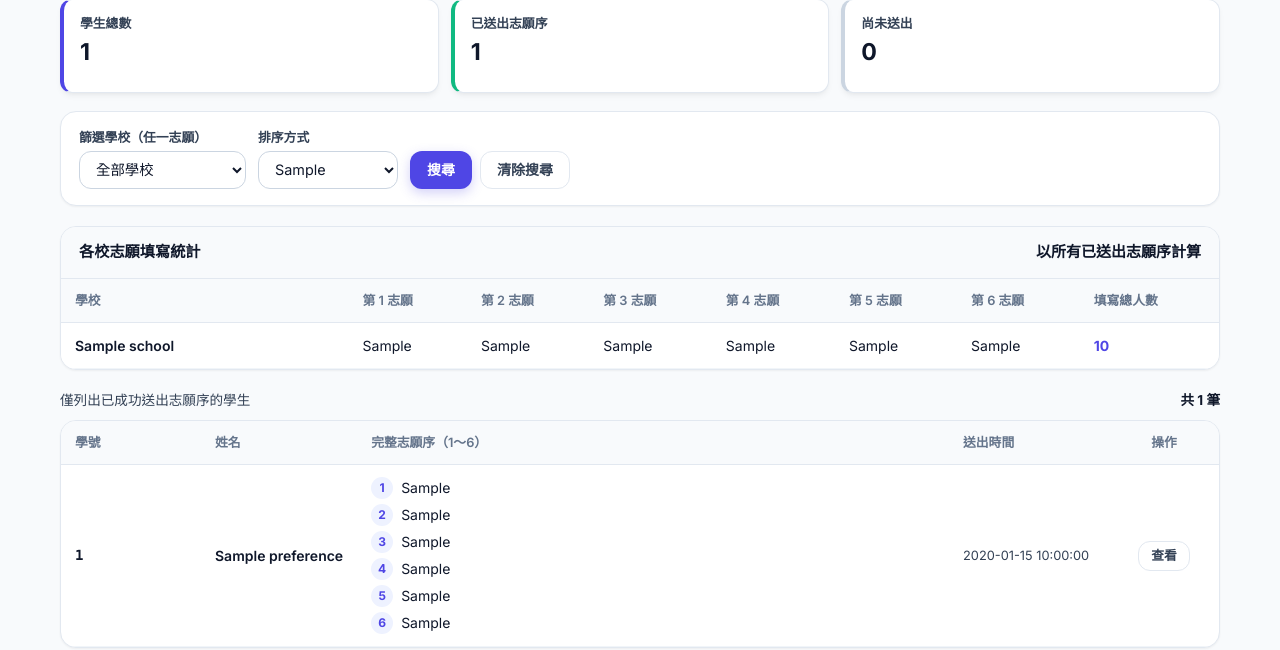
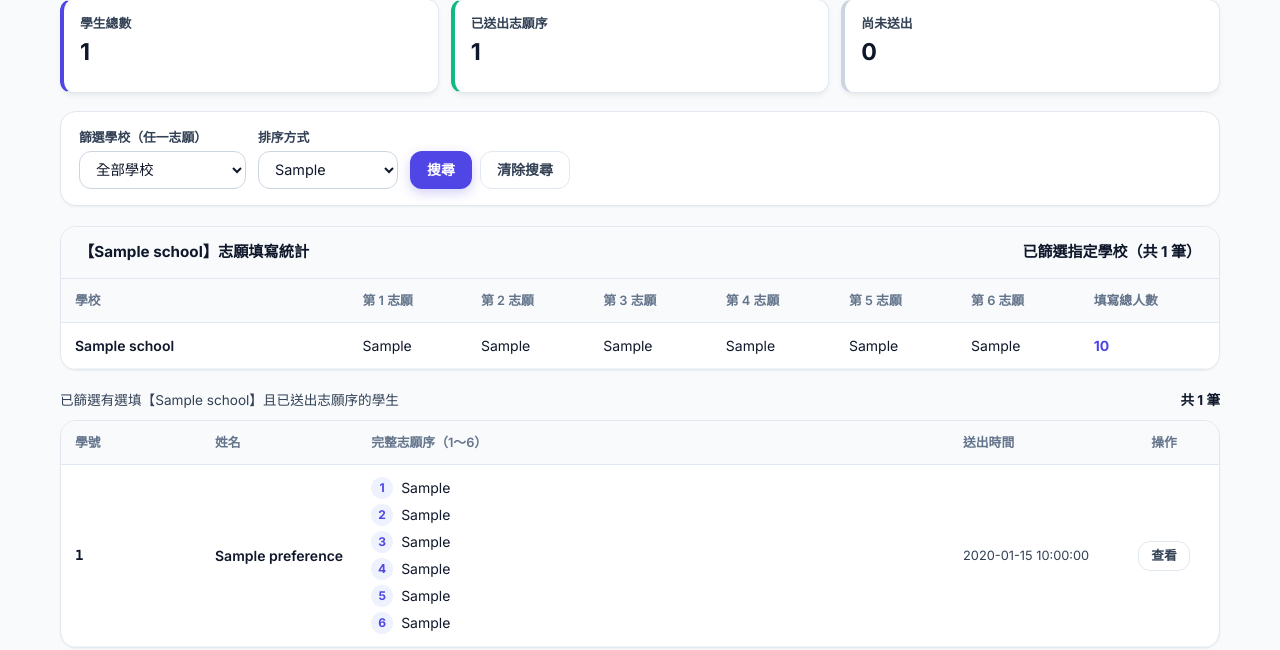
Before and after one commit to duncanwu20124/resume-submission-system, a CodeIgniter 4 app: the page made by resume-submission-system/app/Views/admin/preferences.php in a window 1280 px wide. Shown: the part 173-823 px from the top of the page. Run offline with PHP 8.4 and a stand-in for CodeIgniter, Linux system fonts and the light colour scheme; the template is opened without the code that fills it: most values are stand-ins (such as "Sample title", 1, 10 or a date in 2020); some libraries are stand-ins or nearby versions.

Commit message:
feat: add preference analytics module and admin dashboard for tracking student selection data

```diff
--- a/resume-submission-system/app/Views/admin/preferences.php
+++ b/resume-submission-system/app/Views/admin/preferences.php
@@ -88,8 +88,12 @@
 
     <section class="admin-panel" aria-labelledby="school-stats-heading">
         <div class="admin-panel__header">
-            <h3 class="admin-panel__title" id="school-stats-heading">各校志願填寫統計</h3>
-            <span class="table-meta__count">以所有已送出志願序計算</span>
+            <h3 class="admin-panel__title" id="school-stats-heading">
+                <?= $school !== '' ? '【' . esc($school) . '】志願填寫統計' : '各校志願填寫統計' ?>
+            </h3>
+            <span class="table-meta__count">
+                <?= $school !== '' ? '已篩選指定學校（共 1 筆）' : '以所有已送出志願序計算' ?>
+            </span>
         </div>
         <div class="admin-panel__body admin-panel__body--flush">
             <?php if (!empty($school_stats)): ?>
@@ -128,7 +132,7 @@
 
     <section aria-label="志願序清單">
         <div class="table-meta">
-            <span>僅列出已成功送出志願序的學生</span>
+            <span><?= $school !== '' ? '已篩選有選填【' . esc($school) . '】且已送出志願序的學生' : '僅列出已成功送出志願序的學生' ?></span>
             <span class="table-meta__count">共 <?= count($preferences) ?> 筆</span>
         </div>
 
@@ -156,9 +160,10 @@
                                             <?php if ($choice === ''): ?>
                                                 <?php continue; ?>
                                             <?php endif; ?>
-                                            <li>
-                                                <span class="preference-rank-number"><?= $rank ?></span>
-                                                <span><?= esc($choice) ?></span>
+                                            <?php $isMatch = ($school !== '' && $choice === $school); ?>
+                                            <li style="<?= $isMatch ? 'background: #eff6ff; border: 1px solid #bfdbfe; border-radius: 6px; padding: 3px 8px; font-weight: 600;' : '' ?>">
+                                                <span class="preference-rank-number" style="<?= $isMatch ? 'background: #2563eb; color: #ffffff;' : '' ?>"><?= $rank ?></span>
+                                                <span style="<?= $isMatch ? 'color: #1d4ed8;' : '' ?>"><?= esc($choice) ?></span>
                                             </li>
                                         <?php endfor; ?>
                                     </ol>
@@ -173,7 +178,9 @@
                         <?php endforeach; ?>
                     <?php else: ?>
                         <tr>
-                            <td class="table-empty" colspan="5">目前查無符合條件的志願序資料。</td>
+                            <td class="table-empty" colspan="5">
+                                <?= $school !== '' ? '目前無任何已送出志願序的學生將【' . esc($school) . '】列入志願。' : '目前查無符合條件的志願序資料。' ?>
+                            </td>
                         </tr>
                     <?php endif; ?>
                 </tbody>
```
Also changed, not shown: resume-submission-system/app/Controllers/AdminController.php (+7 -3 lines), resume-submission-system/app/Support/PreferenceAnalytics.php (+32 -0 lines), resume-submission-system/tests/unit/PreferenceAnalyticsTest.php (+27 -0 lines), resume-submission-system/writable/database.sqlite.
